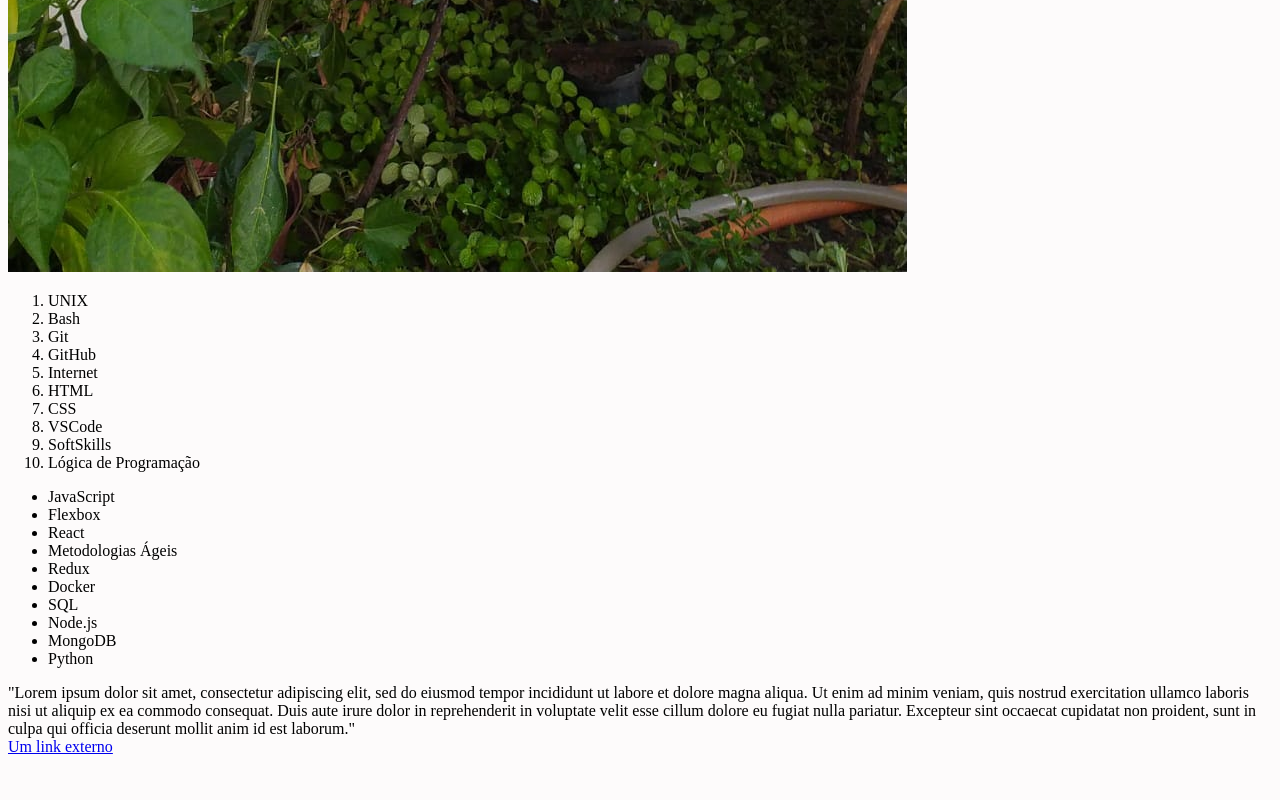
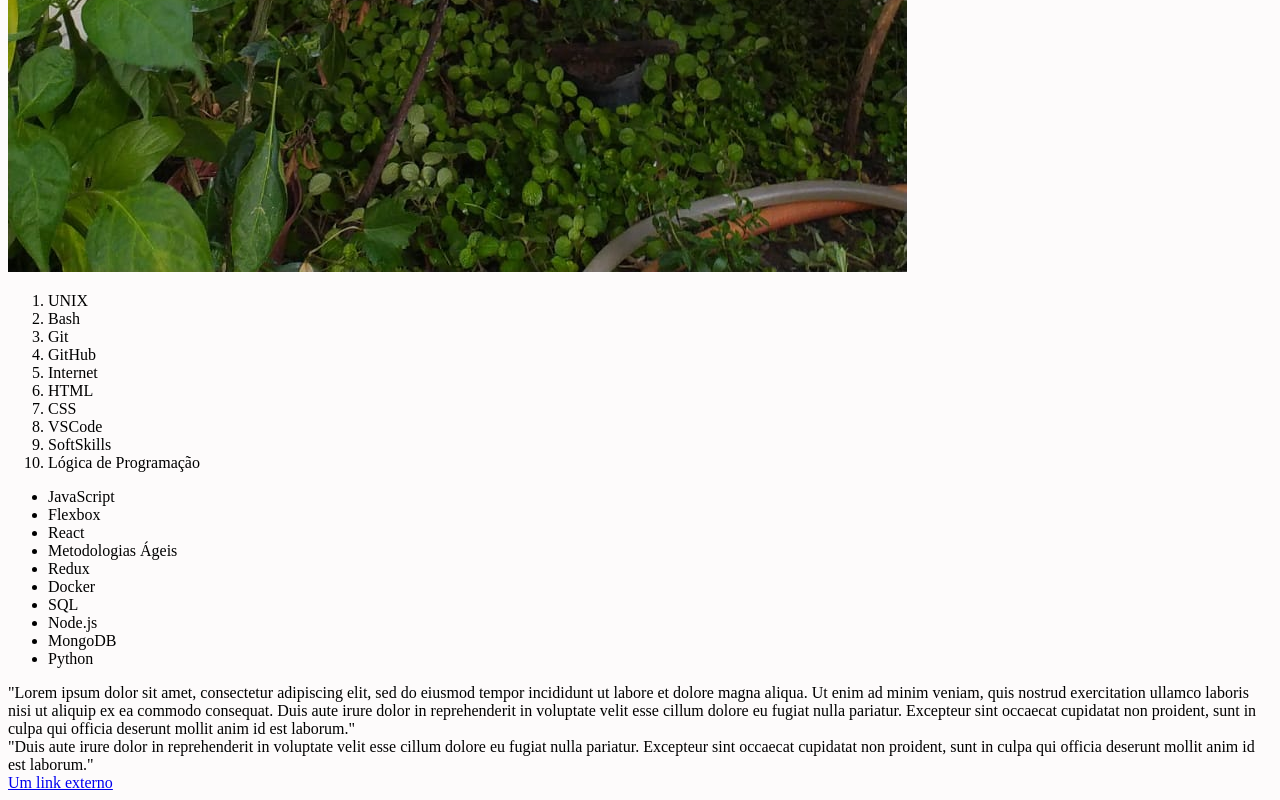
Before and after one commit to nnnnadia/projeto-trybe-lessons-learned, a website: page index.html in a window 1280 px wide. Shown: the part 1335-2135 px from the top of the page. Before the commit the page ends 2099 px from the top, so only its background shows below. Drawn offline with Linux system fonts and the light colour scheme.

Commit message:
Requisito 9 feito.

```diff
--- a/index.html
+++ b/index.html
@@ -37,6 +37,9 @@
     <article>
       "Lorem ipsum dolor sit amet, consectetur adipiscing elit, sed do eiusmod tempor incididunt ut labore et dolore magna aliqua. Ut enim ad minim veniam, quis nostrud exercitation ullamco laboris nisi ut aliquip ex ea commodo consequat. Duis aute irure dolor in reprehenderit in voluptate velit esse cillum dolore eu fugiat nulla pariatur. Excepteur sint occaecat cupidatat non proident, sunt in culpa qui officia deserunt mollit anim id est laborum."
     </article>
+    <aside>
+      "Duis aute irure dolor in reprehenderit in voluptate velit esse cillum dolore eu fugiat nulla pariatur. Excepteur sint occaecat cupidatat non proident, sunt in culpa qui officia deserunt mollit anim id est laborum."
+    </aside>
     <footer id="rodape">
       <a href="https://www.google.com" target="_blank">Um link externo</a>
     </footer>
```
